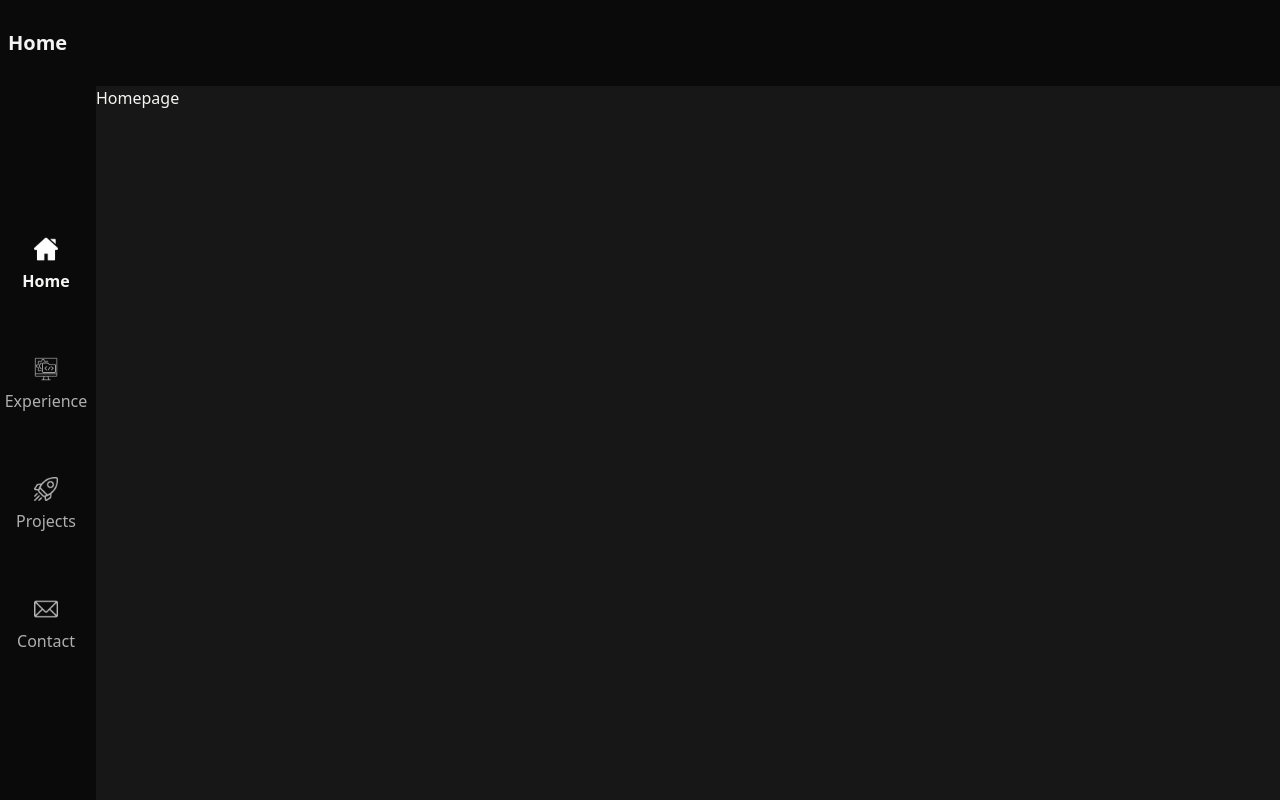
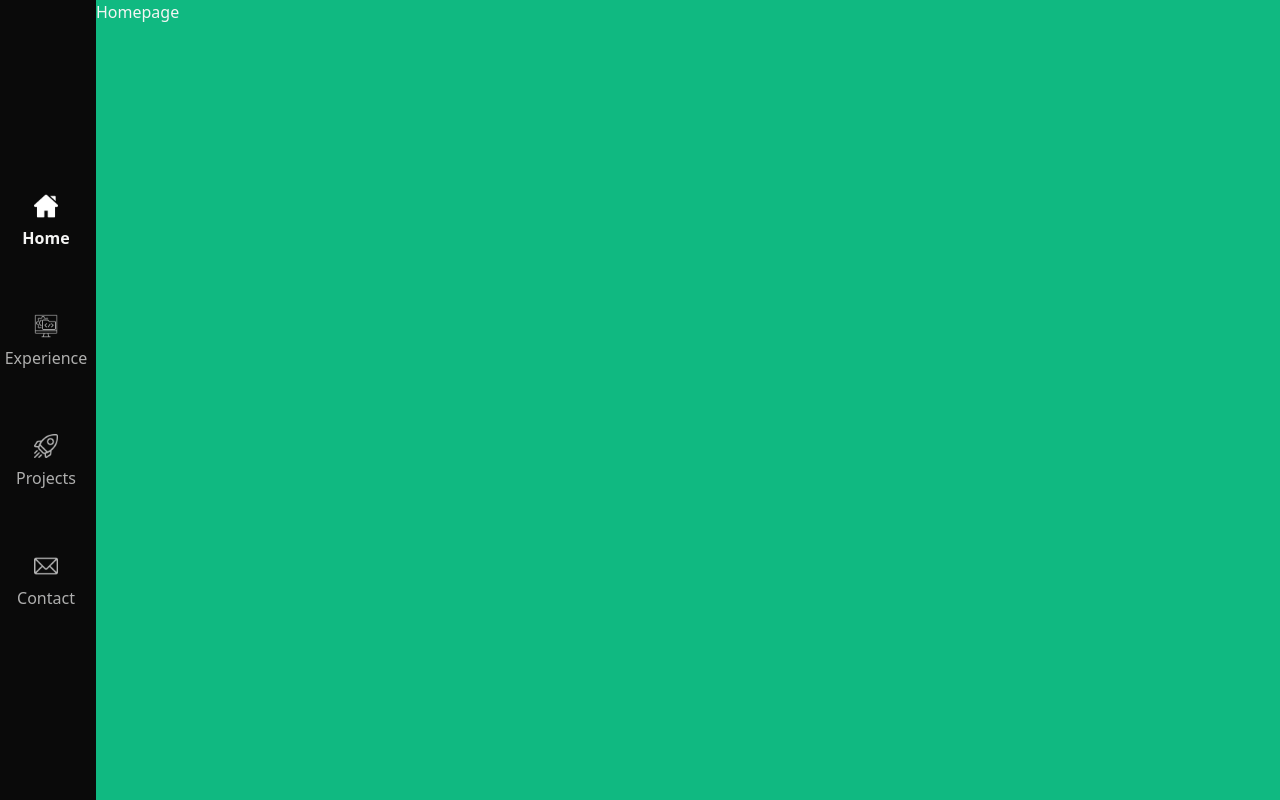
Before and after one commit to orpic/main-website, a React (Vite) app: page / in a window 1280 px wide. Built offline with nearby package versions, Linux system fonts and the light colour scheme.

Commit message:
Auto-commit, message:- ui fixes
  M  src/App.tsx
  M  src/pages/Homepage.tsx

```diff
--- a/src/App.tsx
+++ b/src/App.tsx
@@ -69,7 +69,7 @@ function App() {
       />
       <AppPlacement>
         <div className="h-full w-full flex flex-col ">
-          <div className="h-14 w-full bg-neutral-950 text-zinc-100 sm:h-24 text-xl flex items-center pl-2 font-semibold">
+          <div className="h-14 w-full bg-neutral-950 text-zinc-100 text-xl flex items-center pl-2 font-semibold sm:h-24 sm:hidden">
             {navigationTabItemList.map(
               (eachItem) =>
                 `${location.pathname === eachItem.route ? eachItem.name : ""}`
--- a/src/pages/Homepage.tsx
+++ b/src/pages/Homepage.tsx
@@ -1,5 +1,5 @@
 const Homepage = () => {
-  return <div>Homepage</div>;
+  return <div className="w-full h-full bg-emerald-500">Homepage</div>;
 };
 
 export default Homepage;
```
